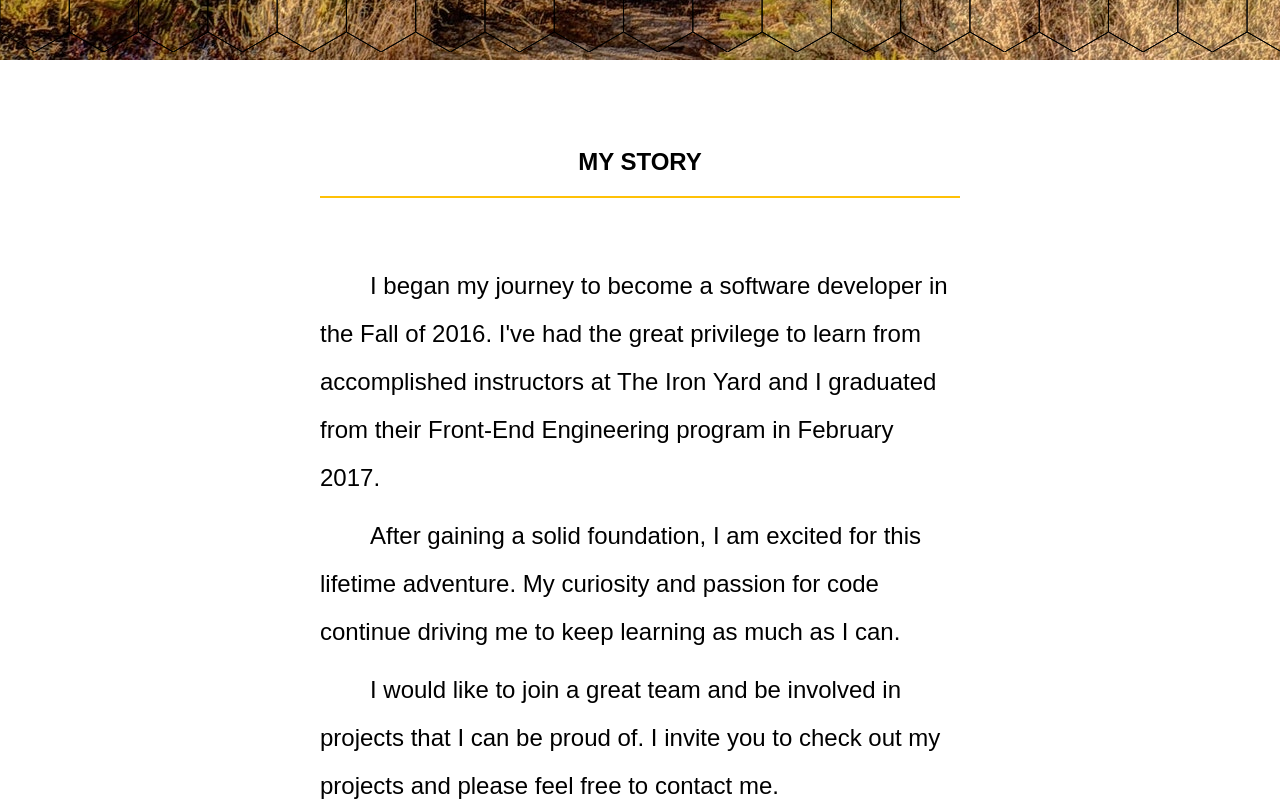
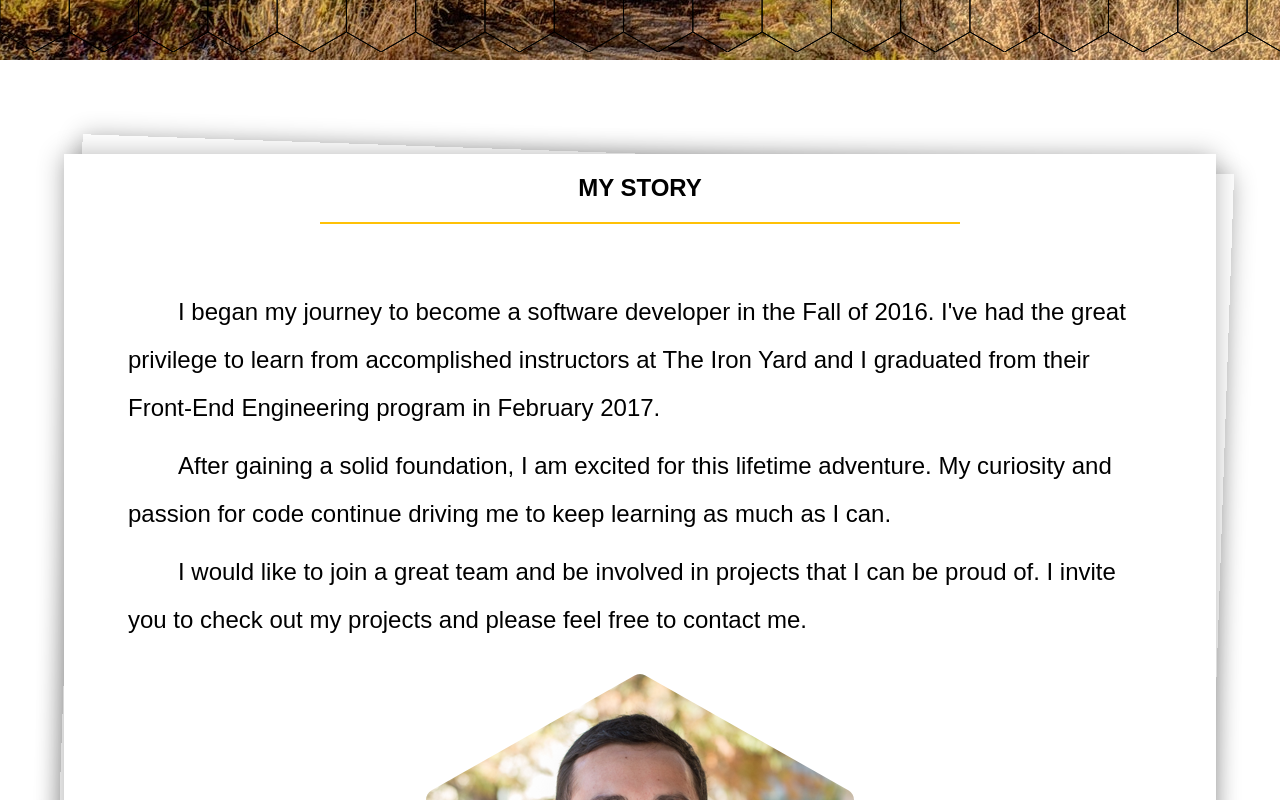
Before and after one commit to Gadget89/updated-portfolio, a React (Create React App) app: page / in a window 1280 px wide. Shown: the part 820-1620 px from the top of the page. Built offline with nearby package versions, Linux system fonts and the light colour scheme.

Commit message:
Added stacked paper background styling to About.js

```diff
--- a/src/About.js
+++ b/src/About.js
@@ -6,6 +6,9 @@ class About extends Component {
 
   render() {
     return (
+      <section>
+        <article className="about-container-back"></article>
+        <article className="about-container-front"></article>
           <article id="about" className="about-container">
             <h2 name="about" className="component-content-title">MY STORY</h2>
             <p className="about-content">
@@ -24,6 +27,9 @@ class About extends Component {
               </img>
             </section>
           </article>
+
+      </section>
+
     );
   }
 }
--- a/src/main.css
+++ b/src/main.css
@@ -45,6 +45,7 @@ li {
   display: none;
 }
 .page-content-container {
+  padding-top: 2%;
   position: absolute;
 }
 
@@ -215,6 +216,28 @@ li {
 .about-container {
   position: relative;
   width: 100%;
+  z-index: 3;
+}
+.about-container-back {
+  -webkit-box-shadow: -1px 1px 24px 0 rgba(0,0,0,0.3);
+  box-shadow: -1px 1px 24px 0 rgba(0,0,0,0.3);
+  height: 50%;
+  margin: 0 5%;
+  position: absolute;
+  -webkit-transform: rotate(2deg);
+  -ms-transform: rotate(2deg);
+  transform: rotate(2deg);
+  width: 90%;
+  z-index: -1;
+}
+.about-container-front {
+  background-color: white;
+  box-shadow: -1px 1px 24px 0 rgba(0,0,0,0.3);
+  height: 50%;
+  margin: 0 5%;
+  position: absolute;
+  width: 90%;
+  z-index: 1;
 }
 .about-content {
   font-size: 1.5em;
@@ -222,7 +245,7 @@ li {
   margin: 0 auto;
   padding-bottom: 10px;
   text-indent: 50px;
-  width: 50%;
+  width: 80%;
 }
 
 .about-img-container {
```
Lines whose indentation alone changed are shown as unchanged.
